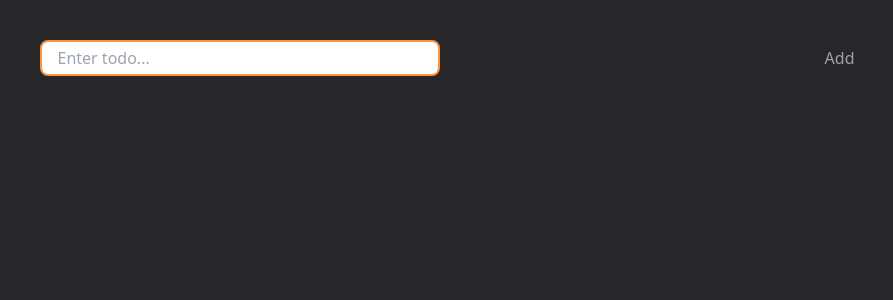
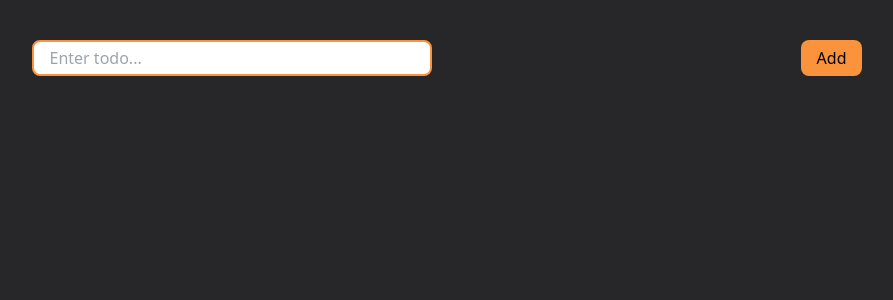
Before and after one commit to aadarshraj02/simple-to-do, a React (Vite) app: page / in a window 1280 px wide. Shown: the top 300 px of the page, without its empty margins (193-1086 px from the left). Built offline with nearby package versions, Linux system fonts and the light colour scheme.

Commit message:
styled add button

```diff
--- a/src/components/TodoInput.jsx
+++ b/src/components/TodoInput.jsx
@@ -5,7 +5,7 @@ export default function TodoInput(props) {
   return (
     <header className="flex justify-around w-full">
       <input
-        className="border-2 border-orange-400 rounded-lg px-4 py-1 w-1/3"
+        className="border-2 border-orange-400 rounded-lg px-4 py-1 w-1/3 text-black"
         value={todoValue}
         onChange={(e) => {
           setTodoValue(e.target.value);
@@ -13,6 +13,7 @@ export default function TodoInput(props) {
         placeholder="Enter todo..."
       />
       <button
+        className="bg-orange-400 px-4 py-1 rounded-lg text-black hover:opacity-80"
         onClick={() => {
           handleAddTodos(todoValue);
           setTodoValue("");
```
